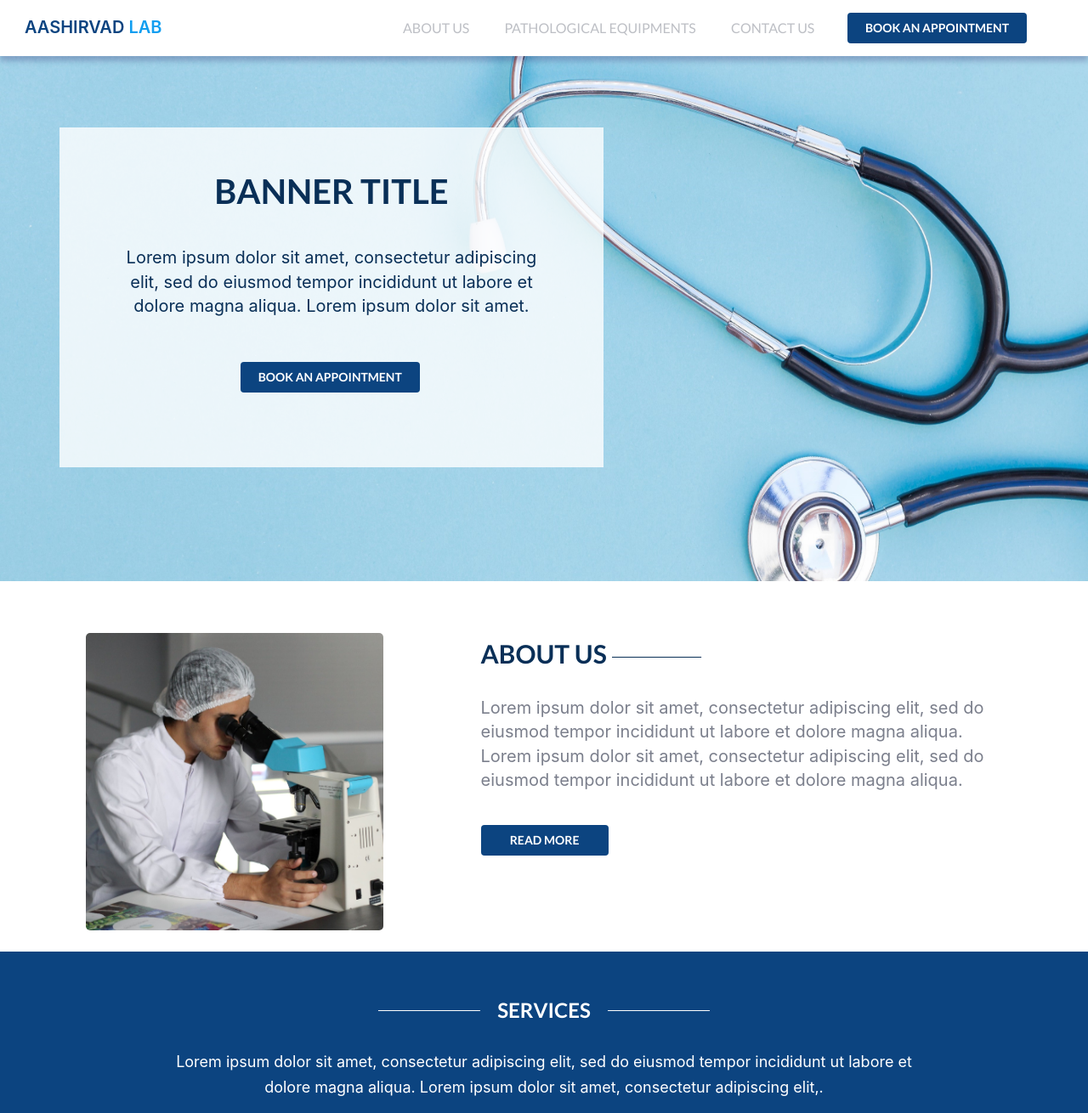
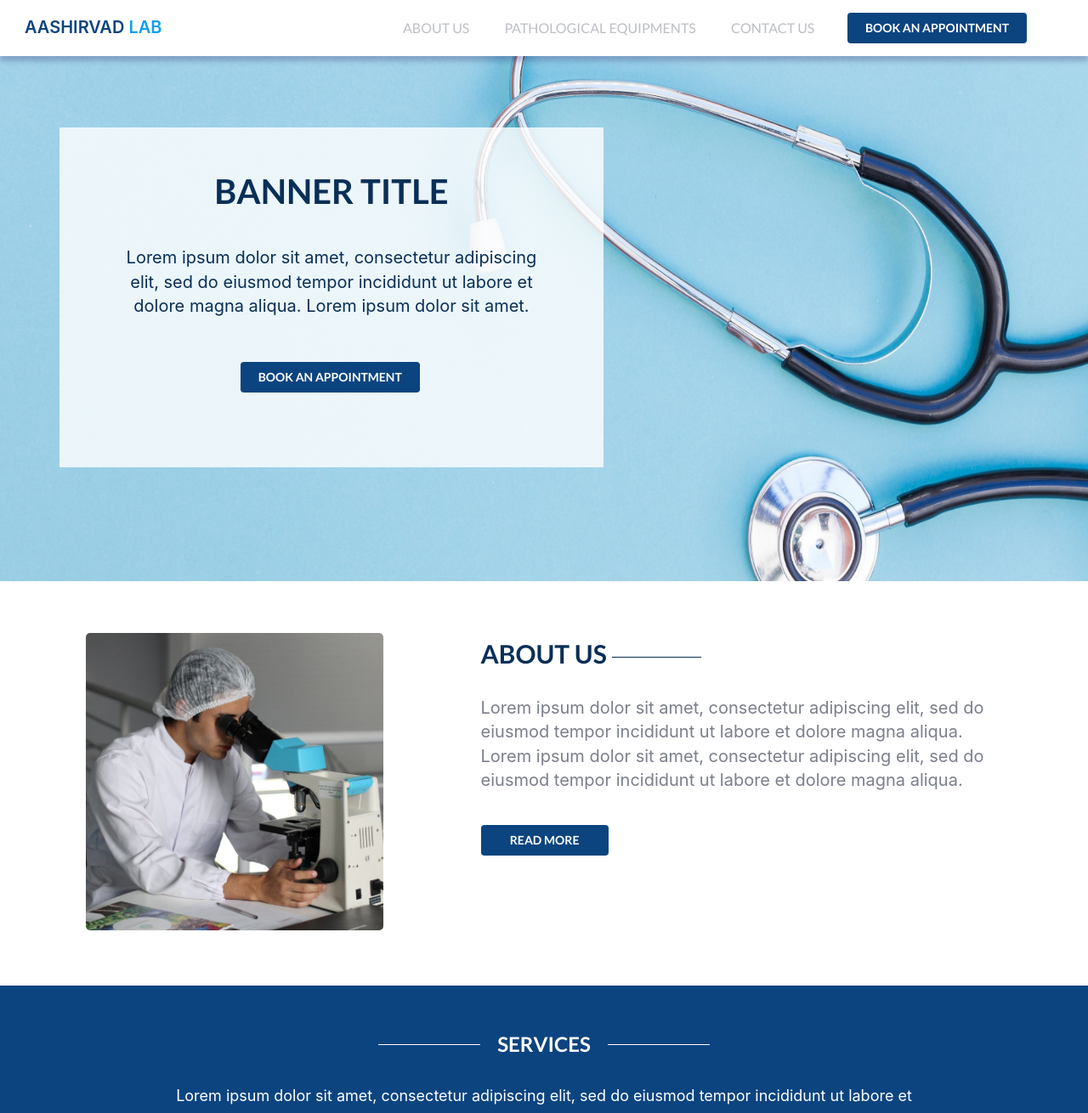
Before and after one commit to RohitGeddam-tech/New-Aashirwad, a React (Create React App) app: page / in a window 1280 px wide. Shown: the top 1310 px of the page at 85% size. Built offline with nearby package versions, Linux system fonts and the light colour scheme.

Commit message:
new commit

```diff
--- a/src/Components/CSS/AboutUs.css
+++ b/src/Components/CSS/AboutUs.css
@@ -2,7 +2,7 @@
 
   .firstus{
     width: 85%;
-    height: 70%;
+    height: 80%;
     display: flex;
     align-items: flex-start;
     justify-content: space-between;
@@ -15,6 +15,7 @@
     justify-content: center;
     height: 400px;
     width: 35%;
+    margin-bottom: 40px;
   }
 
   .boximg{
@@ -78,6 +79,7 @@
     margin-top: 20px;
     width: 100%;
     height: 50%;
+    margin-bottom: 10px;
   }
 
   .mobboximg{
```
